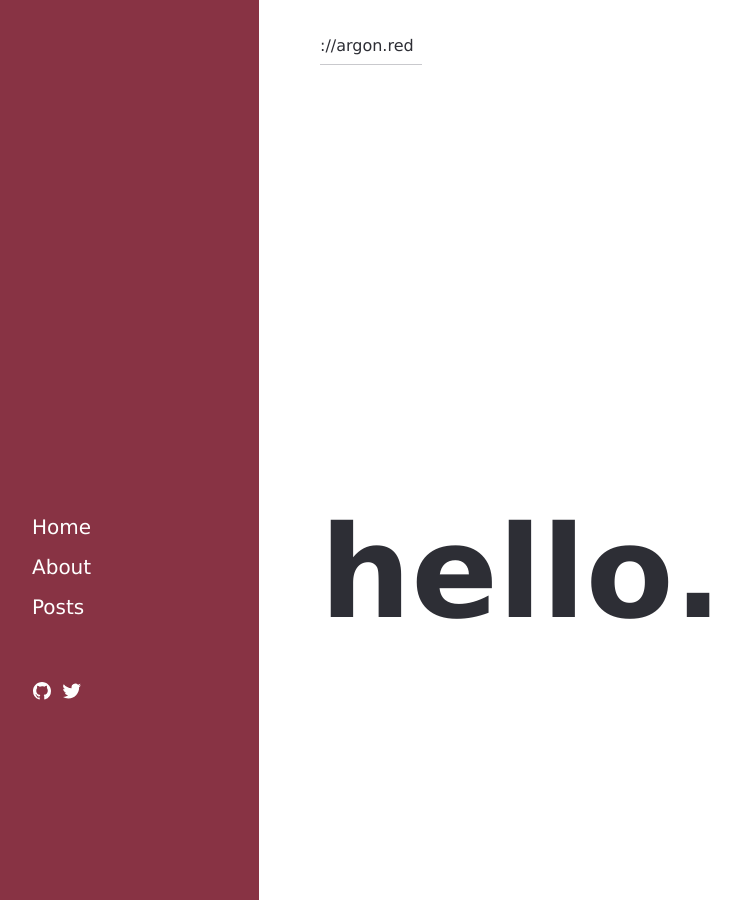
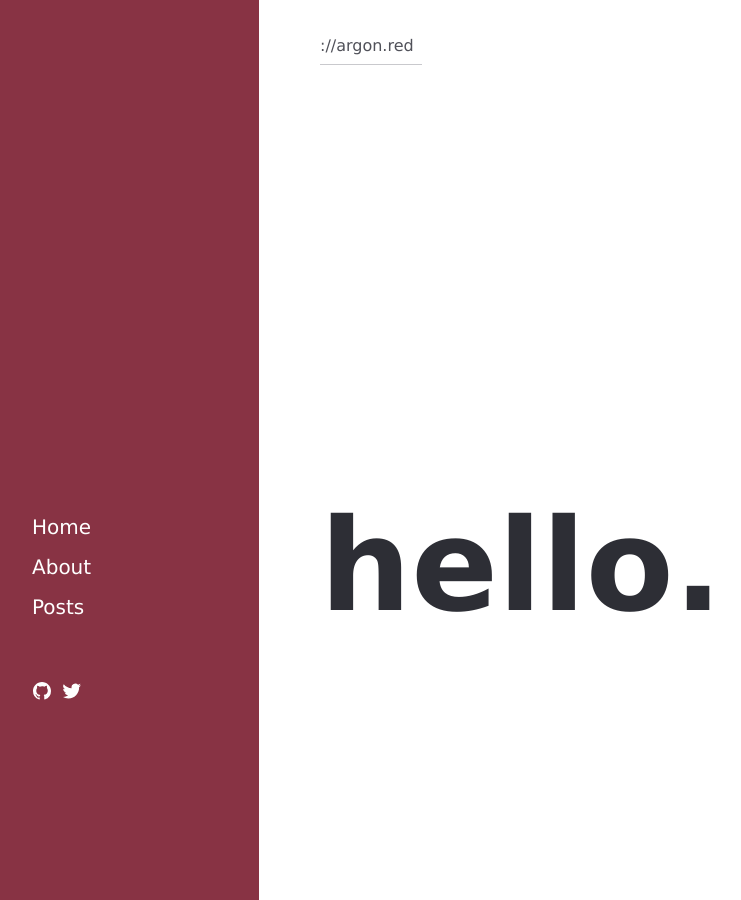
Before and after one commit to alphaArgon/alphaArgon.github.io, a Jekyll site: the page built from _pages/index.md, in a window 1280 px wide. Shown: the whole page, without its empty margins (48-789 px from the left). Built offline with Jekyll 4.4.1, drawn with Linux system fonts in a browser that asks for light colours.

Commit message:
Refine UI

```diff
--- a/_layouts/default.html
+++ b/_layouts/default.html
@@ -47,7 +47,7 @@
 {%- if page.title or page.date or page.source -%}
             <header class="page-header">
     {%- if page.title -%}
-                <h1 class="page-title">{{ page.title }}</h1>
+                <h1 id="page-title" class="page-title">{{ page.title }}</h1>
     {%- endif -%}
     {%- if page.date or page.source -%}
                 <div class="page-meta">
@@ -55,19 +55,24 @@
                     <time datetime="{{ page.date | date_to_xmlschema }}">{{ page.date | date: site.date_format }}</time>
         {%- endif -%}
         {%- if page.source -%}
-            {%- if page.source contains "github.com" -%}
-                    <span>发布于 <a href="{{ page.source }}">GitHub</a></span>
-            {%- elsif page.source contains "zhihu.com" -%}
-                    <span>发布于<a href="{{ page.source }}">知乎</a></span>
-            {%- elsif page.source contains "bilibili.com" -%}
-                    <span>发布于<a href="{{ page.source }}">哔哩哔哩</a></span>
-            {%- elsif page.source contains "weibo.com" -%}
-                    <span>发布于<a href="{{ page.source }}">微博</a></span>
-            {%- elsif page.source contains "weixin.qq.com" -%}
-                    <span>发布于<a href="{{ page.source }}">微信公众号</a></span>
+            {%- assign short_name = page.source | split: "//" | last | split: "/" | first -%}
+            {%- if short_name | slice: 0, 4 == "www." -%}
+                {%- assign short_name = short_name | slice: 4, short_name | size ｜ minus: 4 -%}
+            {%- endif -%}
+            {%- if short_name contains "github.com" -%}
+                {%- assign short_name = " GitHub" -%}
+            {%- elsif short_name contains "zhihu.com" -%}
+                {%- assign short_name = "知乎" -%}
+            {%- elsif short_name contains "bilibili.com" -%}
+                {%- assign short_name = "哔哩哔哩" -%}
+            {%- elsif short_name contains "weibo.com" -%}
+                {%- assign short_name = "微博" -%}
+            {%- elsif short_name contains "weixin.qq.com" -%}
+                {%- assign short_name = "微信公众号" -%}
             {%- else -%}
-                    <span>发布于 <a href="{{ page.source }}">{{ page.source }}</a></span>
+                {%- assign short_name = short_name | prepend: " " -%}
             {%- endif -%}
+                    <span>最初发布于<a href="{{ page.source }}" target="_blank" rel="noopener noreferrer">{{ short_name }}</a></span>
         {%- endif -%}
                 </div>
     {%- endif -%}
--- a/assets/style.scss
+++ b/assets/style.scss
@@ -320,7 +320,7 @@
     padding-top: max(2rem, env(safe-area-inset-top));
     padding-right: max(3rem, env(safe-area-inset-right));
     padding-bottom: max(2rem, env(safe-area-inset-bottom));
-    margin-left: max(calc(50% - 21rem), var(--sidebar-width));  /*  Will be refined by JavaScript.  */
+    margin-left: max(calc(50% - 20rem), var(--sidebar-width));  /*  Will be refined by JavaScript.  */
     max-width: 40rem;  /*  Will be refined by JavaScript.  */
 }
 
@@ -332,7 +332,7 @@
     padding-right: 0.5em;
     border-bottom: solid 1px var(--border-color);
     box-shadow: none;
-    color: inherit;
+    color: var(--dimmed-text-color);
 }
 
 .page-content {
@@ -344,7 +344,7 @@
     bottom: 30%;
     margin: 0;
     padding-right: 0.5em;
-    line-height: 0.9;
+    line-height: 1;
     font-size: 128px;
     /* font-style: italic; */
 }
@@ -558,7 +558,7 @@
     }
 
     .home-hello {
-        font-size: calc(6.25vw + 64px);
+        font-size: calc(10vw + 32px);
     }
 
     .main {
@@ -586,6 +586,17 @@
         padding: 0 1.5rem;
         padding-left: max(1.5rem, env(safe-area-inset-left));
         padding-right: max(1.5rem, env(safe-area-inset-right));
+    }
+
+    .post-entry.has-image {
+        padding-right: 0;
+    }
+
+    .post-entry-image {
+        position: static;
+        width: 100%;
+        max-height: 8em;
+        margin-bottom: 0.25em;
     }
 }
 
```
Also changed, not shown: _posts/2018-06-29-ttx-name-table.md (+2 -1 lines), _posts/2022-01-21-dithering.md (+1 -1 lines).
